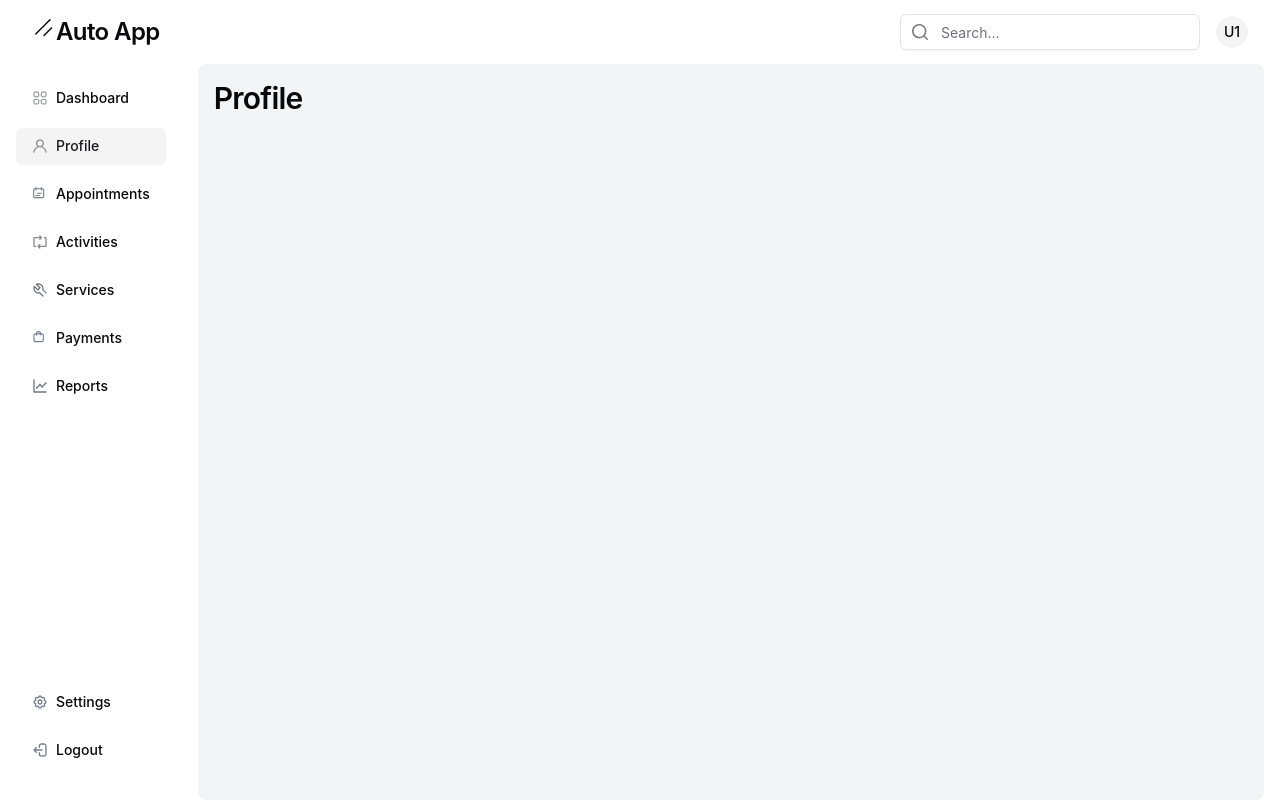
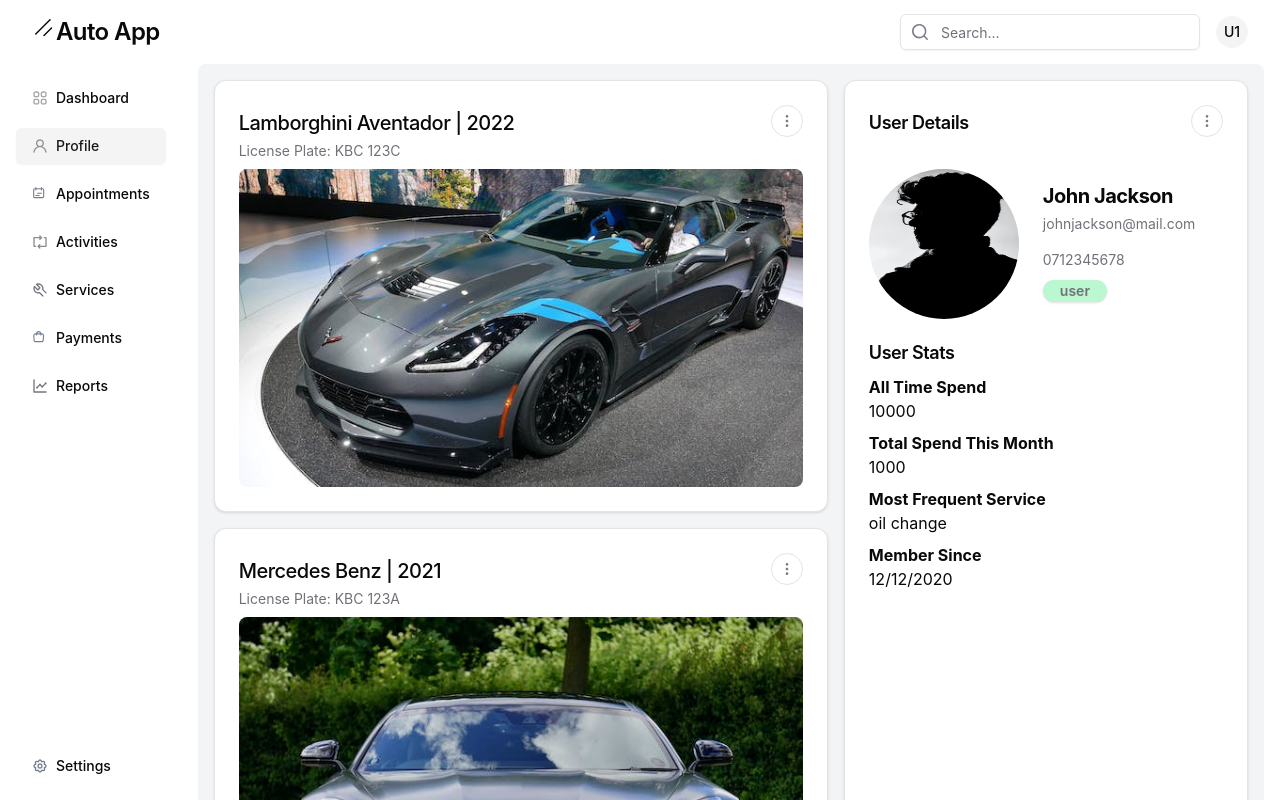
Before and after one commit to CeeJayyy007/auto-app-frontend, a React (Vite) app: page /profile in a window 1280 px wide. Shown: the top 800 px of the page. Built offline with nearby package versions, Linux system fonts and the light colour scheme; sample sign-in values are in the browser's storage.

Commit message:
feat: add profile page and supporting component

```diff
--- /dev/null
+++ b/src/components/profile/MenuIcon.jsx
@@ -0,0 +1,17 @@
+import IconButton from '../button/IconButton';
+import getIcon from '../icons/getIcon';
+
+const MenuIcon = ({ className }) => {
+  return (
+    <IconButton
+      icon={getIcon({
+        name: 'menu',
+        className: 'mx-auto'
+      })}
+      className={`h-8 w-8 p-0 rounded-full  border hover:bg-gray-100  ${className}`}
+      variant="ghost"
+    />
+  );
+};
+
+export default MenuIcon;
--- /dev/null
+++ b/src/components/profile/ProfileCard.jsx
@@ -0,0 +1,14 @@
+import { Card, CardContent, CardHeader, CardTitle } from '@/components/ui/card';
+
+const ProfileCard = ({ title, children, className, props }) => {
+  return (
+    <Card className={className} {...props}>
+      <CardHeader className="flex flex-row pb-2">
+        <CardTitle className="font-medium">{title}</CardTitle>
+      </CardHeader>
+      <CardContent>{children}</CardContent>
+    </Card>
+  );
+};
+
+export default ProfileCard;
--- /dev/null
+++ b/src/components/profile/ProfileDropdownMenu.jsx
@@ -0,0 +1,27 @@
+import MenuIcon from './MenuIcon';
+import {
+  DropdownMenu,
+  DropdownMenuContent,
+  DropdownMenuItem,
+  DropdownMenuLabel,
+  DropdownMenuSeparator,
+  DropdownMenuTrigger
+} from '@/components/ui/dropdown-menu';
+
+const ProfileDropdownMenu = ({ label }) => {
+  return (
+    <DropdownMenu>
+      <DropdownMenuTrigger>
+        <MenuIcon />
+      </DropdownMenuTrigger>
+      <DropdownMenuContent>
+        <DropdownMenuLabel>{label}</DropdownMenuLabel>
+        <DropdownMenuSeparator />
+        <DropdownMenuItem>Edit</DropdownMenuItem>
+        <DropdownMenuItem>Delete</DropdownMenuItem>
+      </DropdownMenuContent>
+    </DropdownMenu>
+  );
+};
+
+export default ProfileDropdownMenu;
--- /dev/null
+++ b/src/components/profile/ProfileStats.jsx
@@ -0,0 +1,37 @@
+const ProfileStats = ({ userData }) => {
+  const {
+    allTimeSpend,
+    totalSpendThisMonth,
+    mostFrequentService,
+    memberSince
+  } = userData;
+  return (
+    <div className="profile-stats flex flex-col space-y-2">
+      <h4 className="text-lg font-semibold pt-1 mt-4">User Stats</h4>
+      <div className="profile-stats__item">
+        <div className="profile-stats__item__label font-bold">
+          All Time Spend
+        </div>
+        <div className="profile-stats__item__value ">{allTimeSpend}</div>
+      </div>
+      <div className="profile-stats__item ">
+        <div className="profile-stats__item__label font-bold">
+          Total Spend This Month
+        </div>
+        <div className="profile-stats__item__value">{totalSpendThisMonth}</div>
+      </div>
+      <div className="profile-stats__item">
+        <div className="profile-stats__item__label font-bold">
+          Most Frequent Service
+        </div>
+        <div className="profile-stats__item__value ">{mostFrequentService}</div>
+      </div>
+      <div className="profile-stats__item">
+        <div className="profile-stats__item__label font-bold">Member Since</div>
+        <div className="profile-stats__item__value">{memberSince}</div>
+      </div>
+    </div>
+  );
+};
+
+export default ProfileStats;
--- /dev/null
+++ b/src/components/profile/UserCard.jsx
@@ -0,0 +1,12 @@
+import { Card, CardContent, CardHeader, CardTitle } from '@/components/ui/card';
+
+const UserCard = ({ children, className, props }) => {
+  return (
+    <Card className={className} {...props}>
+      <CardHeader className="flex flex-row pb-2"></CardHeader>
+      <CardContent>{children}</CardContent>
+    </Card>
+  );
+};
+
+export default UserCard;
--- /dev/null
+++ b/src/components/profile/UserProfile.jsx
@@ -0,0 +1,60 @@
+import { avatarFallback } from '@/utils/helpers';
+import UserCard from './UserCard';
+import { Avatar, AvatarFallback, AvatarImage } from '@/components/ui/avatar';
+import { Badge } from '../ui/badge';
+import ProfileStats from './ProfileStats';
+import ProfileDropdownMenu from './ProfileDropdownMenu';
+
+const userData = {
+  id: 1,
+  firstName: 'John',
+  lastName: 'Jackson',
+  username: 'johndoe001',
+  email: 'johnjackson@mail.com',
+  phone: '0712345678',
+  role: 'user'
+};
+
+const userStatsData = {
+  memberSince: '12/12/2020',
+  allTimeSpend: 10000,
+  totalSpendThisMonth: 1000,
+  mostFrequentService: 'oil change'
+};
+
+const UserProfile = () => {
+  const { firstName, lastName, role, email, phone } = userData;
+  return (
+    <>
+      <UserCard
+        title="User profile"
+        className="relative flex flex-col md:col-span-2"
+      >
+        <div className="flex justify-between">
+          <h4 className="text-lg font-semibold pt-1">User Details</h4>
+          <ProfileDropdownMenu label="User Profile" />
+        </div>
+
+        <div className="flex flex-row space-x-4 mt-8 items-center">
+          <Avatar className="h-[150px] w-[150px]">
+            <AvatarImage src="src/assets/profile.webp" alt="profile-avatar" />
+            <AvatarFallback>{avatarFallback('User 1')}</AvatarFallback>
+          </Avatar>
+          <div className="pl-2">
+            <h4 className=" font-bold leading-none">
+              {firstName} {lastName}
+            </h4>
+            <p className="text-sm text-muted-foreground mt-0 py-2">{email}</p>
+            <p className="text-sm text-muted-foreground mt-0 py-2">{phone}</p>
+            <Badge className="text-sm text-muted-foreground py-0 rounded-full px-4 bg-green-200">
+              {role}
+            </Badge>
+          </div>
+        </div>
+        <ProfileStats userData={userStatsData} />
+      </UserCard>
+    </>
+  );
+};
+
+export default UserProfile;
--- /dev/null
+++ b/src/components/profile/VehicleProfile.jsx
@@ -0,0 +1,46 @@
+import ProfileCard from './ProfileCard';
+import ProfileDropdownMenu from './ProfileDropdownMenu';
+
+const vehicleData = [
+  {
+    id: 1,
+    make: 'Lamborghini',
+    model: 'Aventador',
+    year: '2022',
+    registrationNumber: 'KBC 123C',
+    image: '/src/assets/lambo.jpeg'
+  },
+  {
+    id: 2,
+    make: 'Mercedes',
+    model: 'Benz',
+    year: '2021',
+    registrationNumber: 'KBC 123A',
+    image: '/src/assets/benz.jpeg'
+  }
+];
+
+const VehicleProfile = () => {
+  return (
+    <div className="flex flex-col space-y-4 md:col-span-3">
+      {vehicleData.map((vehicle) => (
+        <ProfileCard key={vehicle.registrationNumber}>
+          <div className="flex items-start justify-between">
+            <div>
+              <h4 className="mt-2 font-medium leading-none">
+                {vehicle.make} {vehicle.model} {' | '} {vehicle.year}
+              </h4>
+              <p className="text-sm text-muted-foreground mt-0 py-2">
+                License Plate: {vehicle.registrationNumber}
+              </p>
+            </div>
+            <ProfileDropdownMenu label="Vehicle Profile" />
+          </div>
+          <img src={vehicle.image} alt={vehicle.make} className="rounded-lg" />
+        </ProfileCard>
+      ))}
+    </div>
+  );
+};
+
+export default VehicleProfile;
--- a/src/pages/Profile.jsx
+++ b/src/pages/Profile.jsx
@@ -1,7 +1,11 @@
+import UserProfile from '@/components/profile/UserProfile';
+import VehicleProfile from '@/components/profile/VehicleProfile';
+
 const Profile = () => {
   return (
-    <div>
-      <h2>Profile</h2>
+    <div className="grid gap-4 md:grid-cols-5">
+      <VehicleProfile />
+      <UserProfile />
     </div>
   );
 };
```
